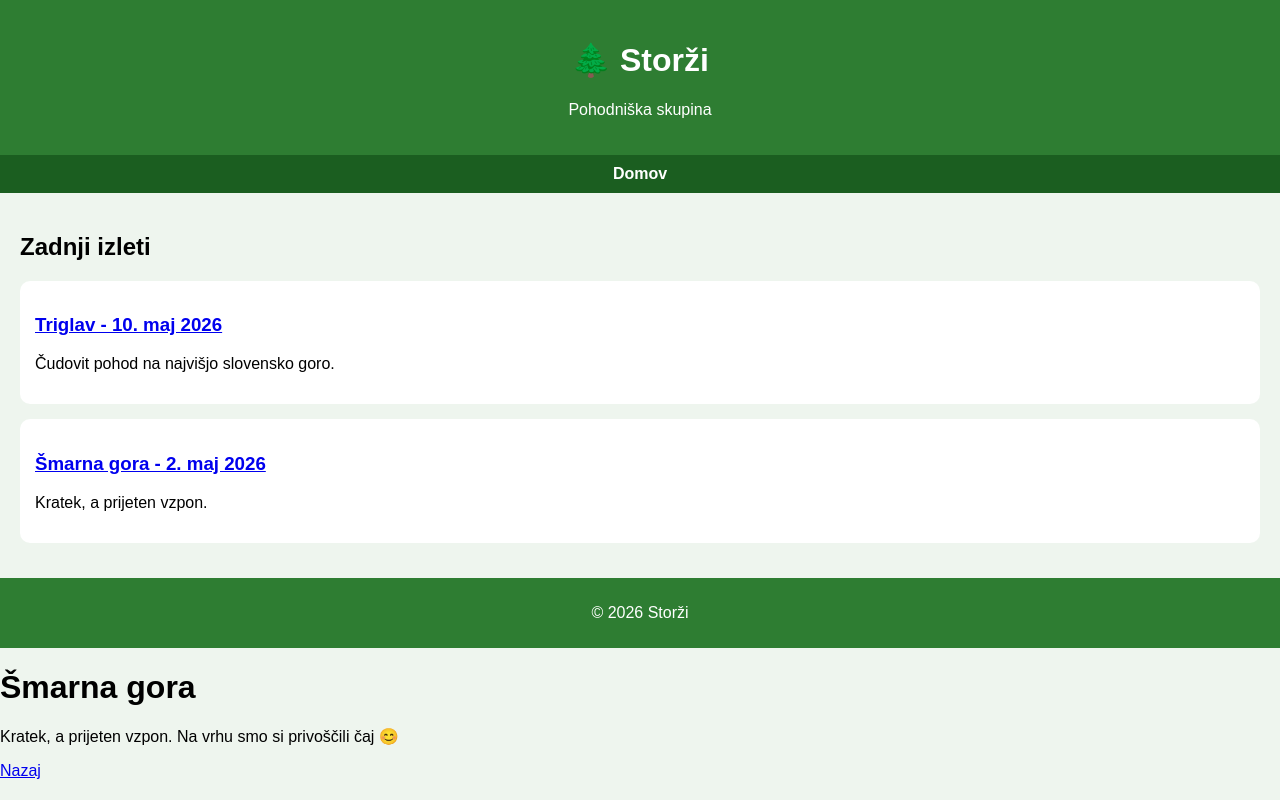
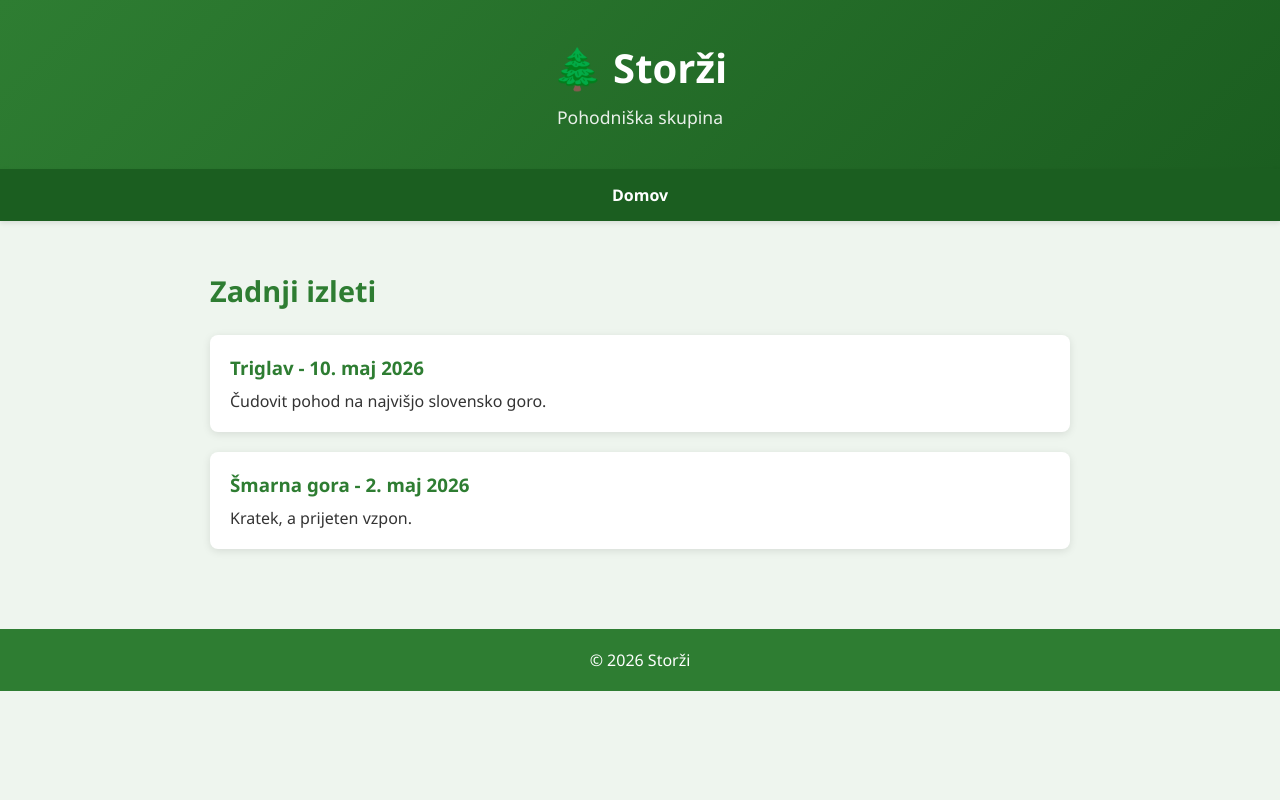
Before and after one commit to Tomazek123/Storzi, a plain HTML site: page index.html in a window 1280 px wide. Drawn offline with Linux system fonts and the light colour scheme.

Commit message:
Update index.html content

```diff
--- a/index.html
+++ b/index.html
@@ -4,22 +4,28 @@
     <meta charset="UTF-8">
     <meta name="viewport" content="width=device-width, initial-scale=1.0">
     <title>Storži - Pohodniška skupina</title>
-
-    <!-- Open Graph -->
     <meta property="og:title" content="Storži - Pohodniška skupina">
     <meta property="og:description" content="Pridruži se našim pohodom in odkrij čudovite kotičke Slovenije!">
     <meta property="og:type" content="website">
-    <meta property="og:url" content="https://username.github.io/repo/">
-    <meta property="og:image" content="https://username.github.io/repo/slika.jpg">
-
+    <meta property="og:url" content="https://tomazek123.github.io/Storzi/">
+    <meta property="og:image" content="https://tomazek123.github.io/Storzi/slika.jpg">
     <style>
-        body { font-family: Arial; background:#eef5ee; margin:0; }
-        header { background:#2e7d32; color:white; padding:20px; text-align:center; }
-        nav { background:#1b5e20; padding:10px; text-align:center; }
-        nav a { color:white; margin:10px; text-decoration:none; font-weight:bold; }
-        .container { padding:20px; }
-        .post { background:white; padding:15px; margin-bottom:15px; border-radius:10px; }
-        footer { background:#2e7d32; color:white; text-align:center; padding:10px; }
+        * { margin: 0; padding: 0; box-sizing: border-box; }
+        body { font-family: 'Segoe UI', Tahoma, Geneva, Verdana, sans-serif; background: #eef5ee; color: #333; }
+        header { background: linear-gradient(135deg, #2e7d32 0%, #1b5e20 100%); color: white; padding: 40px 20px; text-align: center; box-shadow: 0 2px 10px rgba(0,0,0,0.1); }
+        header h1 { font-size: 2.5em; margin-bottom: 10px; }
+        header p { font-size: 1.1em; opacity: 0.9; }
+        nav { background: #1b5e20; padding: 15px; text-align: center; box-shadow: 0 2px 5px rgba(0,0,0,0.1); }
+        nav a { color: white; margin: 0 15px; text-decoration: none; font-weight: bold; transition: opacity 0.3s; }
+        nav a:hover { opacity: 0.8; }
+        .container { max-width: 900px; margin: 30px auto; padding: 20px; }
+        h2 { color: #2e7d32; margin-bottom: 25px; font-size: 1.8em; }
+        .post { background: white; padding: 20px; margin-bottom: 20px; border-radius: 8px; box-shadow: 0 2px 8px rgba(0,0,0,0.1); transition: transform 0.3s, box-shadow 0.3s; }
+        .post:hover { transform: translateY(-5px); box-shadow: 0 4px 15px rgba(0,0,0,0.15); }
+        .post h3 { margin-bottom: 10px; }
+        .post a { color: #2e7d32; text-decoration: none; font-weight: bold; }
+        .post a:hover { text-decoration: underline; }
+        footer { background: #2e7d32; color: white; text-align: center; padding: 20px; margin-top: 40px; }
     </style>
 </head>
 <body>
@@ -34,7 +40,6 @@
 </nav>
 
 <div class="container">
-
     <h2>Zadnji izleti</h2>
 
     <div class="post">
@@ -46,7 +51,6 @@
         <h3><a href="smarna.html">Šmarna gora - 2. maj 2026</a></h3>
         <p>Kratek, a prijeten vzpon.</p>
     </div>
-
 </div>
 
 <footer>
@@ -55,28 +59,3 @@
 
 </body>
 </html>
-</body>
-</html>
-
-
-<!-- ================= SMARNA PAGE ================= -->
-<!-- shrani kot smarna.html -->
-<!DOCTYPE html>
-<html lang="sl">
-<head>
-<meta charset="UTF-8">
-<title>Šmarna gora - Storži</title>
-
-<meta property="og:title" content="Šmarna gora - 2. maj 2026">
-<meta property="og:description" content="Prijeten vzpon na Šmarno goro s čajem na vrhu.">
-<meta property="og:type" content="article">
-<meta property="og:url" content="https://tvoja-stran.si/smarna.html">
-<meta property="og:image" content="https://tvoja-stran.si/smarna.jpg">
-
-</head>
-<body>
-<h1>Šmarna gora</h1>
-<p>Kratek, a prijeten vzpon. Na vrhu smo si privoščili čaj 😊</p>
-<a href="index.html">Nazaj</a>
-</body>
-</html>
```
Lines whose indentation alone changed are shown as unchanged.
